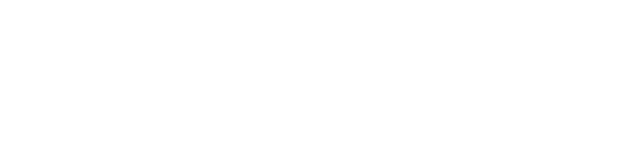
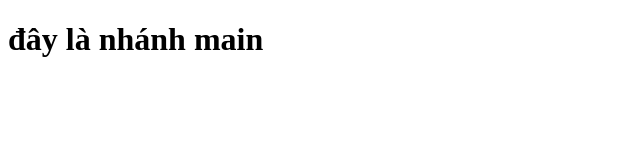
Before and after one commit to nguyenxinhgai/duan5, a plain HTML site: page index.html in a window 1280 px wide. Shown: the whole page, without its empty margins (0-640 px from the left). Drawn offline with Linux system fonts and the light colour scheme.

Commit message:
1.nhánh main sứa lần 1

```diff
--- a/index.html
+++ b/index.html
@@ -5,5 +5,7 @@
     <meta name="viewport" content="width=device-width, initial-scale=1.0" />
     <title>Du an5</title>
   </head>
-  <body></body>
+  <body>
+    <h1>đây là nhánh main</h1>
+  </body>
 </html>
```
